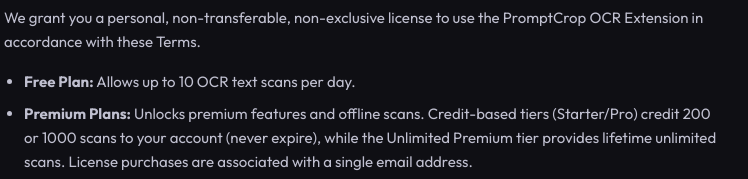
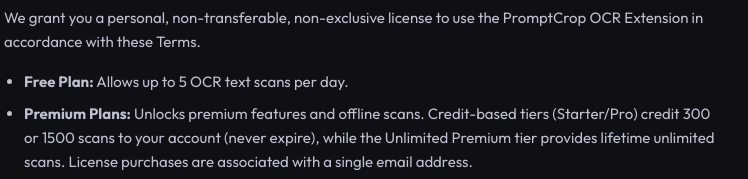
Before and after one commit to MohdFaruk-ui/PromptCrop, a plain HTML site: page terms.html in a window 1280 px wide. Shown: the part 434-613 px from the top of the page, 277-1025 px from the left. Drawn offline with Linux system fonts and the light colour scheme.

Commit message:
Update terms.html

```diff
--- a/terms.html
+++ b/terms.html
@@ -132,8 +132,8 @@
     <h2>1. Use License</h2>
     <p>We grant you a personal, non-transferable, non-exclusive license to use the PromptCrop OCR Extension in accordance with these Terms.</p>
     <ul>
-      <li><strong>Free Plan:</strong> Allows up to 10 OCR text scans per day.</li>
-      <li><strong>Premium Plans:</strong> Unlocks premium features and offline scans. Credit-based tiers (Starter/Pro) credit 200 or 1000 scans to your account (never expire), while the Unlimited Premium tier provides lifetime unlimited scans. License purchases are associated with a single email address.</li>
+      <li><strong>Free Plan:</strong> Allows up to 5 OCR text scans per day.</li>
+      <li><strong>Premium Plans:</strong> Unlocks premium features and offline scans. Credit-based tiers (Starter/Pro) credit 300 or 1500 scans to your account (never expire), while the Unlimited Premium tier provides lifetime unlimited scans. License purchases are associated with a single email address.</li>
       <li><strong>Device Restraints:</strong> A single Premium license key can be activated on up to <strong>3 browser installations</strong> (devices) simultaneously. Sharing your key outside this limit is a violation of these terms and will lead to automatic key suspension.</li>
     </ul>
 
```
